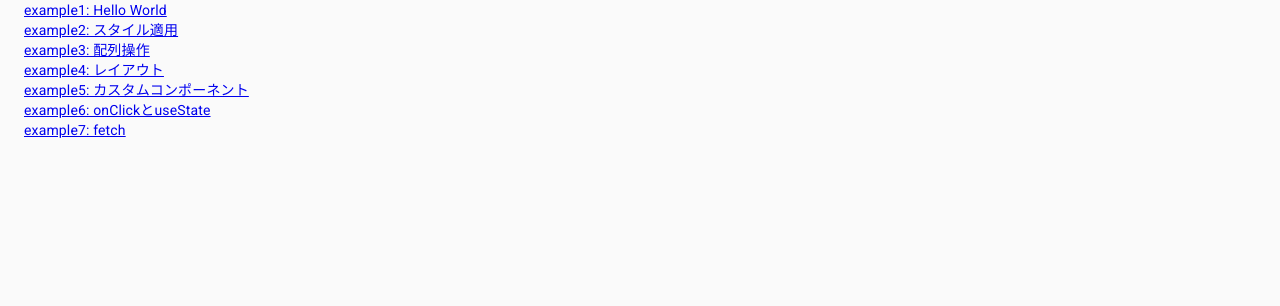
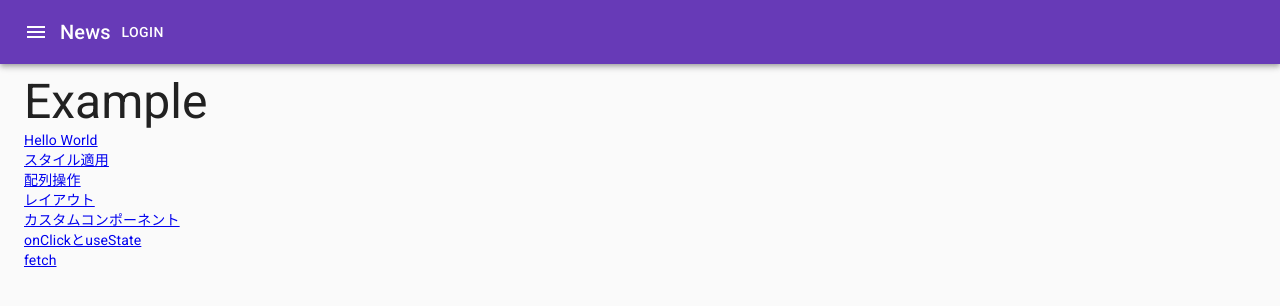
Before and after one commit to jey3dayo/nextjs-hands-on-2021, a Next.js app: page / in a window 1280 px wide. Shown: the top 306 px of the page. Built offline with nearby package versions, Linux system fonts and the light colour scheme.

Commit message:
Topのページの見栄え良くした

```diff
--- a/components/uiParts/ExampleLinks.js
+++ b/components/uiParts/ExampleLinks.js
@@ -1,13 +1,13 @@
 import Link from 'next/link';
 
 const links = [
-  { href: '/example1', title: 'example1: Hello World' },
-  { href: '/example2', title: 'example2: スタイル適用' },
-  { href: '/example3', title: 'example3: 配列操作' },
-  { href: '/example4', title: 'example4: レイアウト' },
-  { href: '/example5', title: 'example5: カスタムコンポーネント' },
-  { href: '/example6', title: 'example6: onClickとuseState' },
-  { href: '/example7', title: 'example7: fetch' },
+  { href: '/example1', title: 'Hello World' },
+  { href: '/example2', title: 'スタイル適用' },
+  { href: '/example3', title: '配列操作' },
+  { href: '/example4', title: 'レイアウト' },
+  { href: '/example5', title: 'カスタムコンポーネント' },
+  { href: '/example6', title: 'onClickとuseState' },
+  { href: '/example7', title: 'fetch' },
 ];
 
 const ExampleLinks = () =>
--- a/pages/index.js
+++ b/pages/index.js
@@ -1,10 +1,33 @@
+import AppBar from '@material-ui/core/AppBar';
+import Box from '@material-ui/core/Box';
+import Toolbar from '@material-ui/core/Toolbar';
+import Typography from '@material-ui/core/Typography';
+import Button from '@material-ui/core/Button';
+import IconButton from '@material-ui/core/IconButton';
+import MenuIcon from '@material-ui/icons/Menu';
 import Container from '@material-ui/core/container';
 import ExampleLinks from '/components/uiParts/ExampleLinks';
 
 const Index = () => (
-  <Container>
-    <ExampleLinks />
-  </Container>
+  <Box sx={{ flexGrow: 1 }}>
+    <AppBar position="static">
+      <Toolbar>
+        <IconButton size="large" edge="start" color="inherit" aria-label="menu" sx={{ mr: 2 }}>
+          <MenuIcon />
+        </IconButton>
+        <Typography variant="h6" component="div" sx={{ flexGrow: 1 }}>
+          News
+        </Typography>
+        <Button color="inherit">Login</Button>
+      </Toolbar>
+    </AppBar>
+    <Container style={{ marginTop: '10px' }}>
+      <Typography variant="h3">
+        Example
+      </Typography>
+      <ExampleLinks />
+    </Container>
+  </Box>
 );
 
 export default Index;
```
